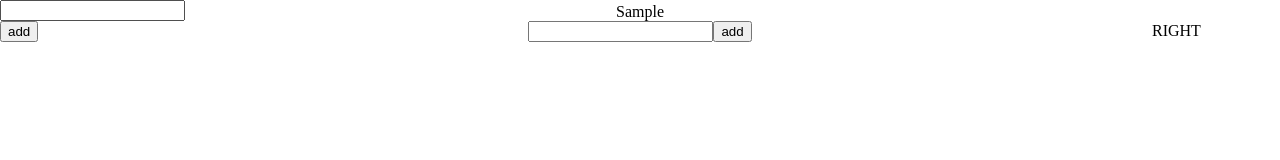
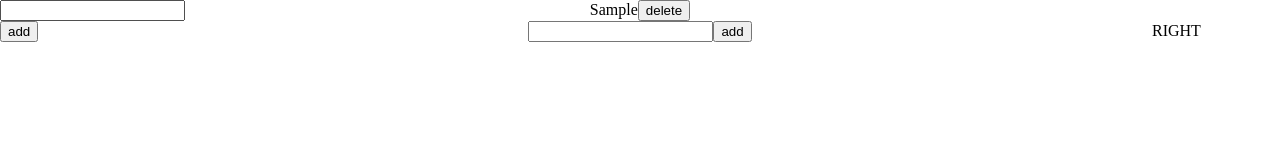
Before and after one commit to GoodListener/react-todo, a React (Create React App) app: page / in a window 1280 px wide. Both pictures are taken after typing "Sample" into the empty fields and a click on the button "add". Shown: the top 160 px of the page. Built offline with nearby package versions, Linux system fonts and the light colour scheme.

Commit message:
handleRemove 추가

```diff
--- a/src/App.js
+++ b/src/App.js
@@ -17,6 +17,7 @@ class App extends Component {
           />
           <MainTemplate
             users={this.state.users}
+            handleRemove={this.handleRemove}
           />
           <div className="layout rightMenu">RIGHT</div>
         </React.Fragment>
@@ -33,6 +34,13 @@ class App extends Component {
       })
     })
   }
+
+  handleRemove = (id) => {
+    const { users } = this.state;
+    this.setState({
+      users: users.filter(user => user.id !== id)
+    })
+  }
 }
 
 export default App;
--- a/src/components/main/MainTemplate.js
+++ b/src/components/main/MainTemplate.js
@@ -6,7 +6,10 @@ class MainTemplate extends Component {
     return (
       <div className="layout mainTemplate">
         <div>
-          <UserList users={this.props.users}></UserList>
+          <UserList
+            users={this.props.users}
+            handleRemove={this.props.handleRemove}
+          ></UserList>
         </div>
       </div>
     );
--- a/src/components/user/User.js
+++ b/src/components/user/User.js
@@ -18,11 +18,12 @@ class User extends Component {
         checked={checked}
         />
     )
-    const {handleChange, handleCreate, handleKeyPress} = this;
+    const {handleChange, handleCreate, handleKeyPress, handleRemove} = this;
 
     return (
       <div>
         {this.props.name}
+        <button onClick={handleRemove}>delete</button>
         <TodoForm
           value={input}
           onChange={handleChange}
@@ -47,6 +48,10 @@ class User extends Component {
     });
   }
 
+  handleRemove = () => {
+    this.props.handleRemove(this.props.id);
+  }
+
   handleKeyPress = (e) => {
     if(e.key === 'Enter') {
       this.handleCreate();
--- a/src/components/user/UserList.js
+++ b/src/components/user/UserList.js
@@ -3,13 +3,15 @@ import User from './User'
 
 class UserList extends Component {
   render() {
-    const {users} = this.props;
+    const { users } = this.props;
+    const { handleRemove } = this.props;
     const userList = users.map(
       ({id, name}) =>
         <User
           key={id}
           id={id}
           name={name}
+          handleRemove={handleRemove}
         />
 
     )
@@ -20,6 +22,7 @@ class UserList extends Component {
       </div>
     );
   }
+
 }
 
 export default UserList;
```
